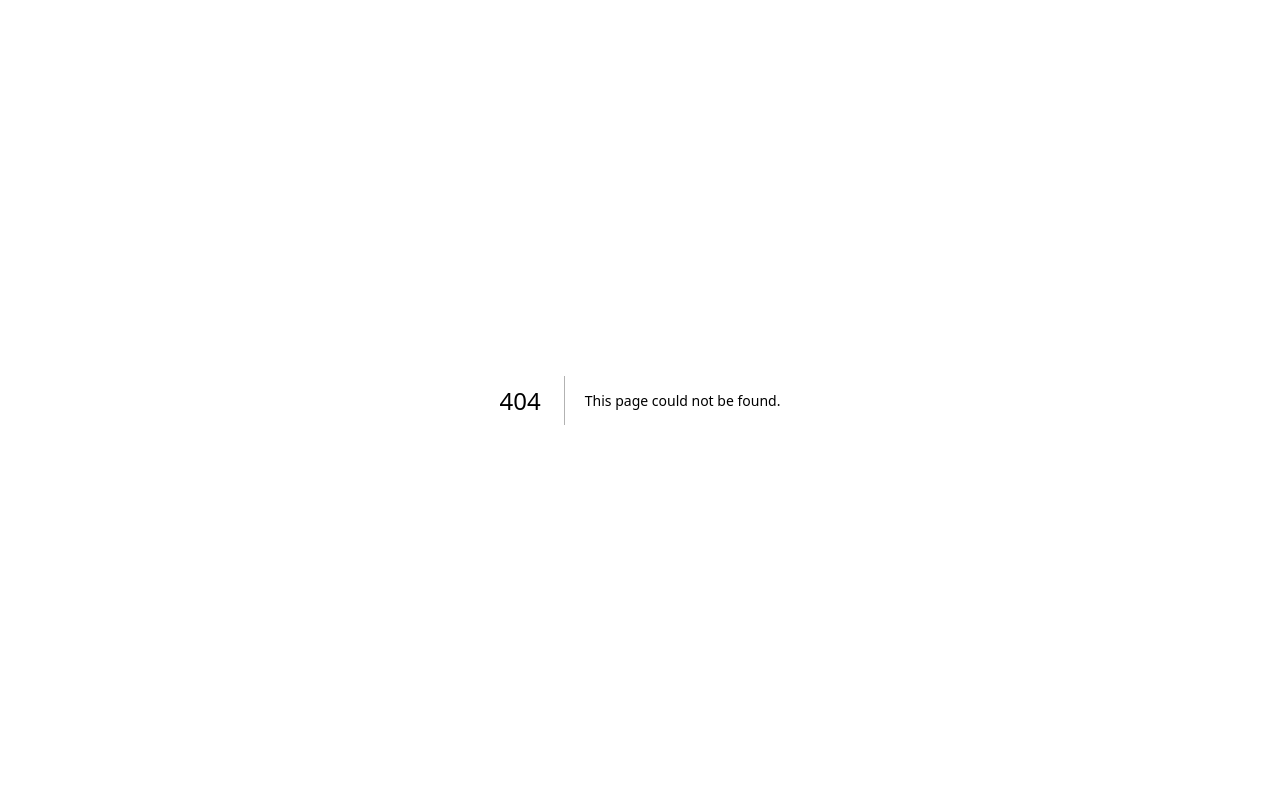
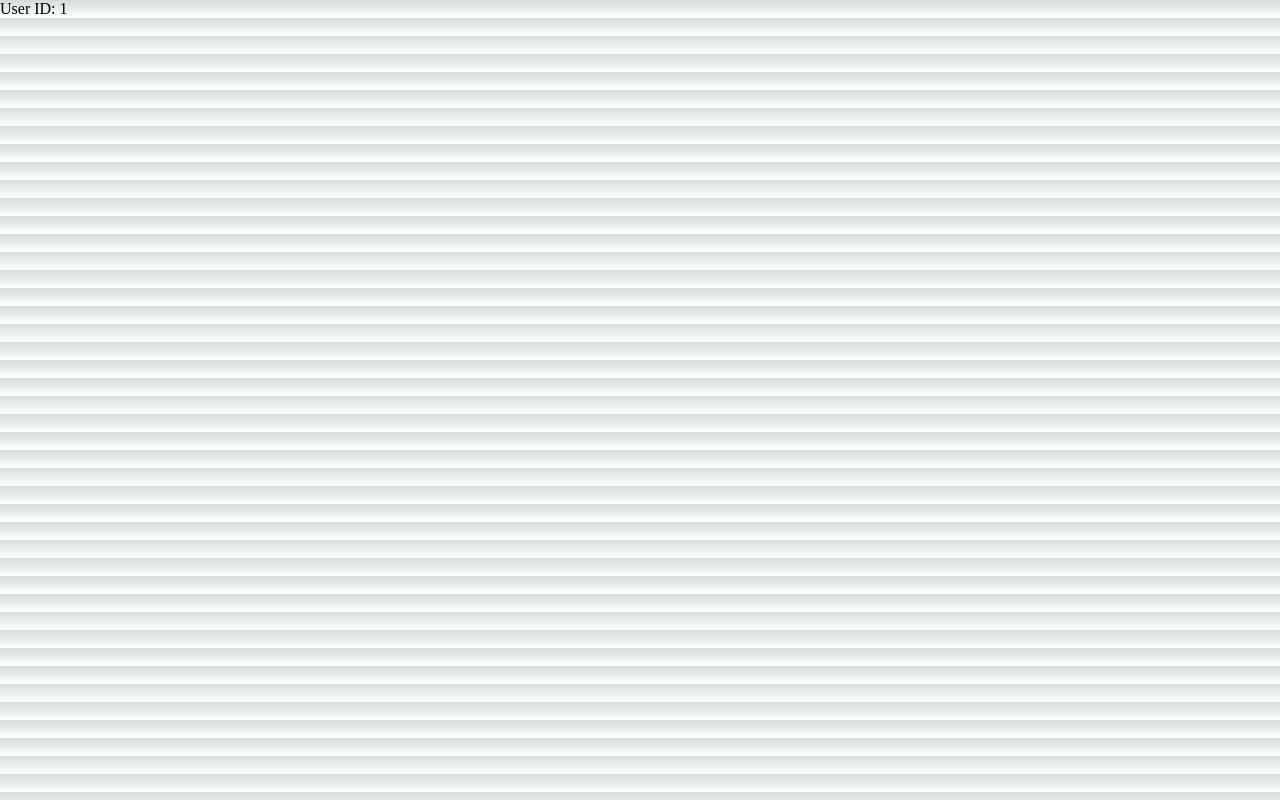
Before and after one commit to rabiayousuf187/Next-React-JS-2ndClass-10Sep2023, a Next.js app: page /blog-post/1 in a window 1280 px wide. Before the commit this address had no page. Built offline with nearby package versions, Linux system fonts and the light colour scheme.

Commit message:
Dynamic Routing

```diff
--- /dev/null
+++ b/src/pages/blog-post/[sno].js
@@ -0,0 +1,18 @@
+// pages/users/[id].js or pages/users/[id].tsx
+
+import { useRouter } from 'next/router';
+
+
+// anything that type in url with adjacent Page like "how-to-use-keyboard.js"
+// will get into another page
+// e.g: http://localhost:3000/blog-post/fjjgk
+// render: User ID: fjjgk
+
+function UserPage() {
+  const router = useRouter();
+  const { sno } = router.query; // Access the dynamic route parameter
+
+  return <div>User ID: {sno}</div>;
+}
+
+export default UserPage;
```
